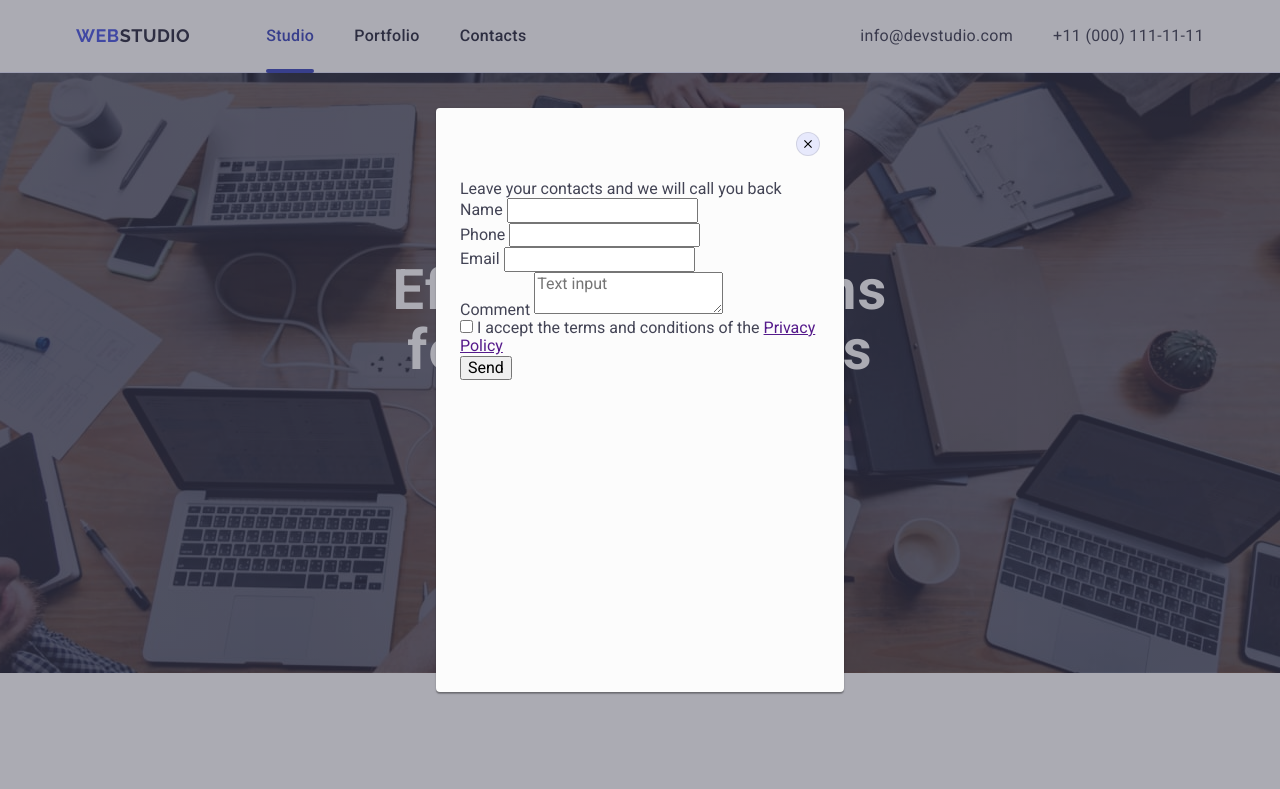
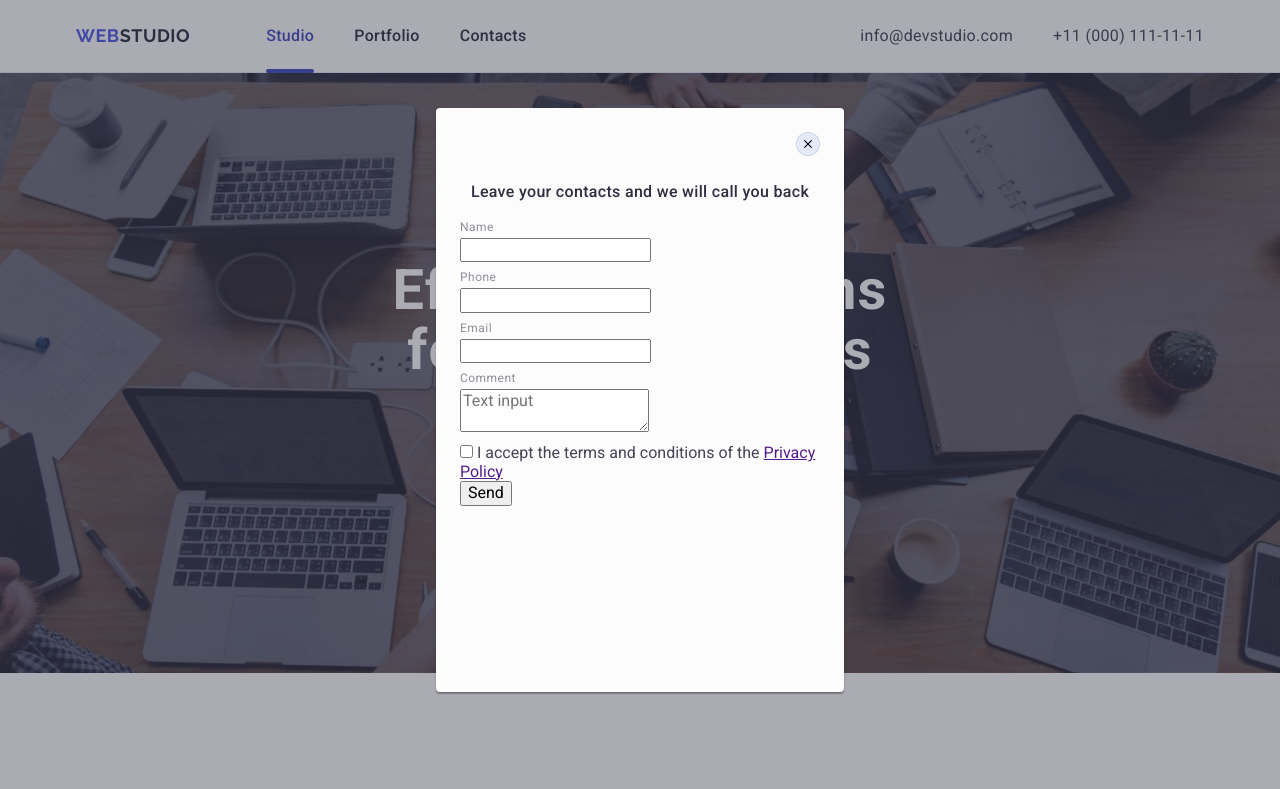
Before and after one commit to Oleksandr-Santalov/goit-markup-hw-05, a plain HTML site: page index.html in a window 1280 px wide. Shown: the top 789 px of the page. Drawn offline with nearby package versions, Linux system fonts and the light colour scheme.

Commit message:
startcss modal

```diff
--- a/css/styles.css
+++ b/css/styles.css
@@ -605,3 +605,24 @@ body {
   transition: fill 250ms cubic-bezier(0.4, 0, 0.2, 1);
   /* stroke: #2e2f42; */
 }
+
+.form-description {
+  font-weight: 500;
+  line-height: 1.5;
+  text-align: center;
+  letter-spacing: 0.02em;
+  color: #2e2f42;
+  margin-bottom: 16px;
+}
+
+.modal-form-wrapper {
+  margin-bottom: 8px;
+}
+.modal-form-label {
+  font-size: 12px;
+  line-height: 1.17;
+  letter-spacing: 0.04em;
+  color: #8e8f99;
+  display: block;
+  margin-bottom: 4px;
+}
```
